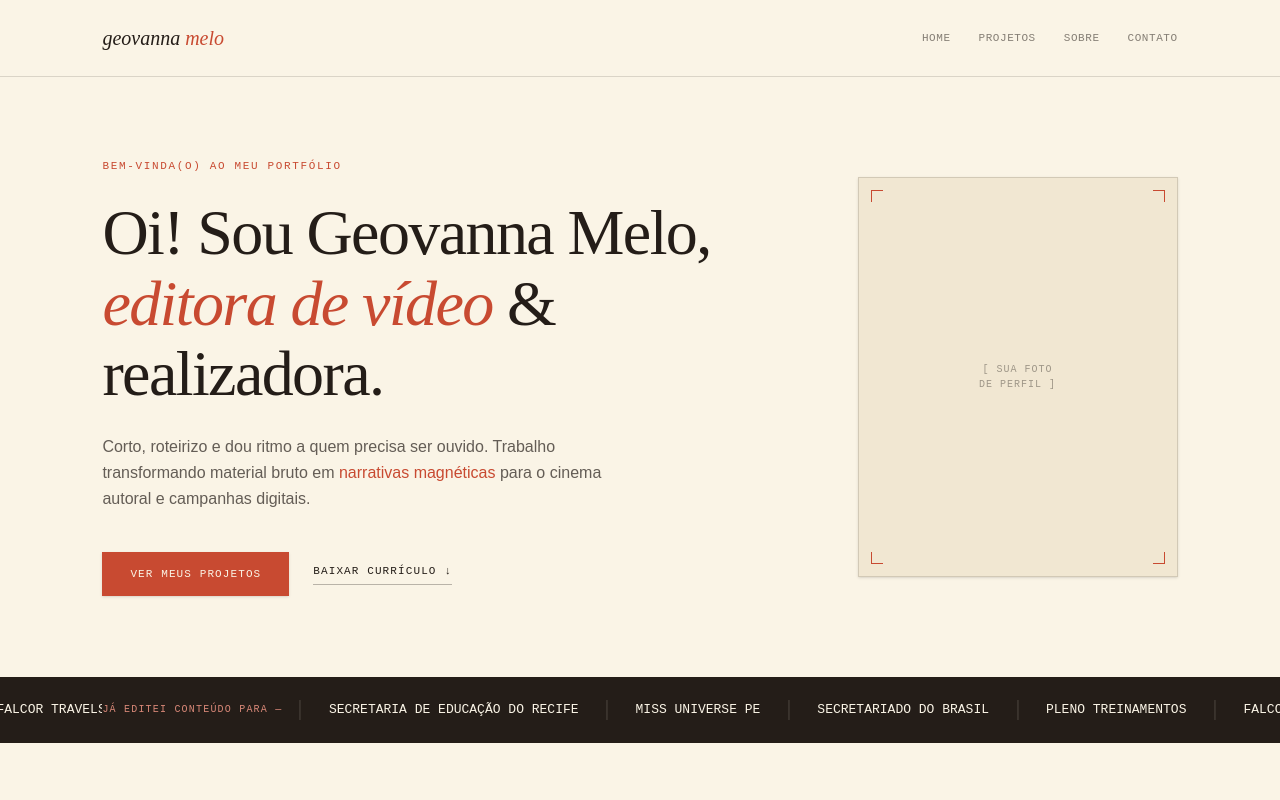
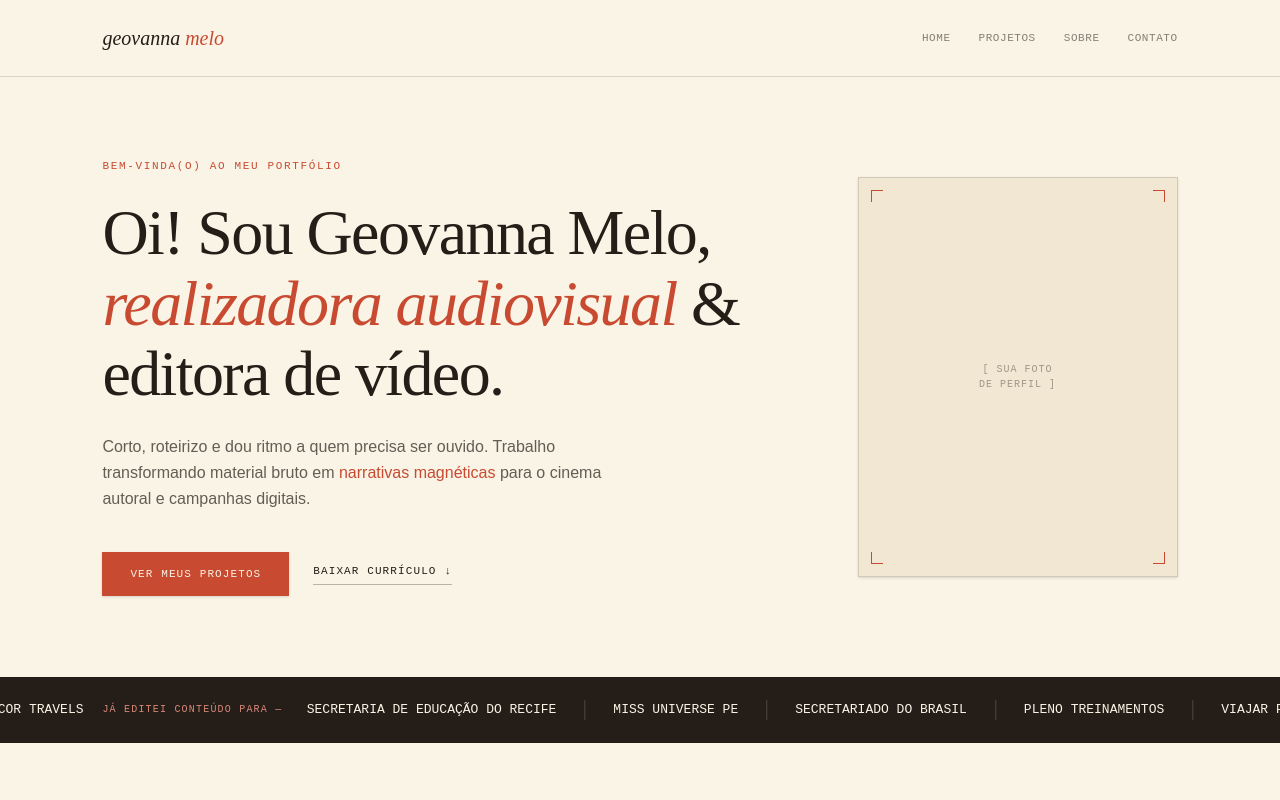
Before and after one commit to gsfmelo/Portfolio_Audiovisual, a Next.js app: page / in a window 1280 px wide. Shown: the top 800 px of the page. Built offline with nearby package versions, Linux system fonts and the light colour scheme.

Commit message:
quinto commit

```diff
--- a/src/app/page.js
+++ b/src/app/page.js
@@ -30,8 +30,8 @@ export default function Home() {
 
             <h1 className="font-serif font-normal text-[clamp(36px,5vw,64px)] leading-[1.1] tracking-tight text-preto">
               Oi! Sou Geovanna Melo,<br />
-              <i className="font-light italic text-vinho">editora de vídeo</i> &<br />
-              realizadora.
+              <i className="font-light italic text-vinho">realizadora audiovisual</i> &<br />
+              editora de vídeo.
             </h1>
 
             <p className="font-sans text-base text-preto/70 mt-6 max-w-lg leading-relaxed">
@@ -78,7 +78,7 @@ export default function Home() {
           já editei conteúdo para —
         </span>
         <div className="animate-scroll pl-[280px]">
-          {["FALCOR TRAVELS", "CAP ASSESSORIA", "SECRETARIA DE EDUCAÇÃO DO RECIFE", "MISS UNIVERSE PE", "SECRETARIADO DO BRASIL", "PLENO TREINAMENTOS", "FALCOR TRAVELS", "CAP ASSESSORIA", "SECRETARIA DE EDUCAÇÃO DO RECIFE", "MISS UNIVERSE PE", "SECRETARIADO DO BRASIL", "PLENO TREINAMENTOS"].map((cliente, i) => (
+          {["FALCOR TRAVELS", "CAP ASSESSORIA", "SECRETARIA DE EDUCAÇÃO DO RECIFE", "MISS UNIVERSE PE", "SECRETARIADO DO BRASIL", "PLENO TREINAMENTOS", "VIAJAR PARA ITÁLIA", "FALCOR TRAVELS", "CAP ASSESSORIA", "SECRETARIA DE EDUCAÇÃO DO RECIFE", "MISS UNIVERSE PE", "SECRETARIADO DO BRASIL", "PLENO TREINAMENTOS"].map((cliente, i) => (
             <span key={i} className="font-mono text-[13px] text-osso border-r border-osso/20 px-7 whitespace-nowrap">
               {cliente}
             </span>
--- a/src/app/sobre/page.js
+++ b/src/app/sobre/page.js
@@ -12,10 +12,10 @@ export default function Sobre() {
                         Oi, sou <i className="font-light italic text-vinho">Geovanna Melo!</i>
                     </h1>
                     <p className="font-sans text-lg mt-6 text-preto/80 max-w-2xl leading-relaxed">
-                        Editora de vídeo e realizadora audiovisual — conto histórias cortando, roteirizando e dando ritmo a quem precisa ser ouvido.
+                        Realizadora audiovisual e editora de vídeo — conto histórias cortando, roteirizando e dando ritmo a quem precisa ser ouvido.
                     </p>
                     <div className="font-mono text-xs tracking-[0.1em] uppercase text-preto/55 mt-6">
-                        editora de vídeo · realizadora audiovisual · marketing
+                        realizadora audiovisual · editora de vídeo · marketing digital
                     </div>
                 </div>
 
```
